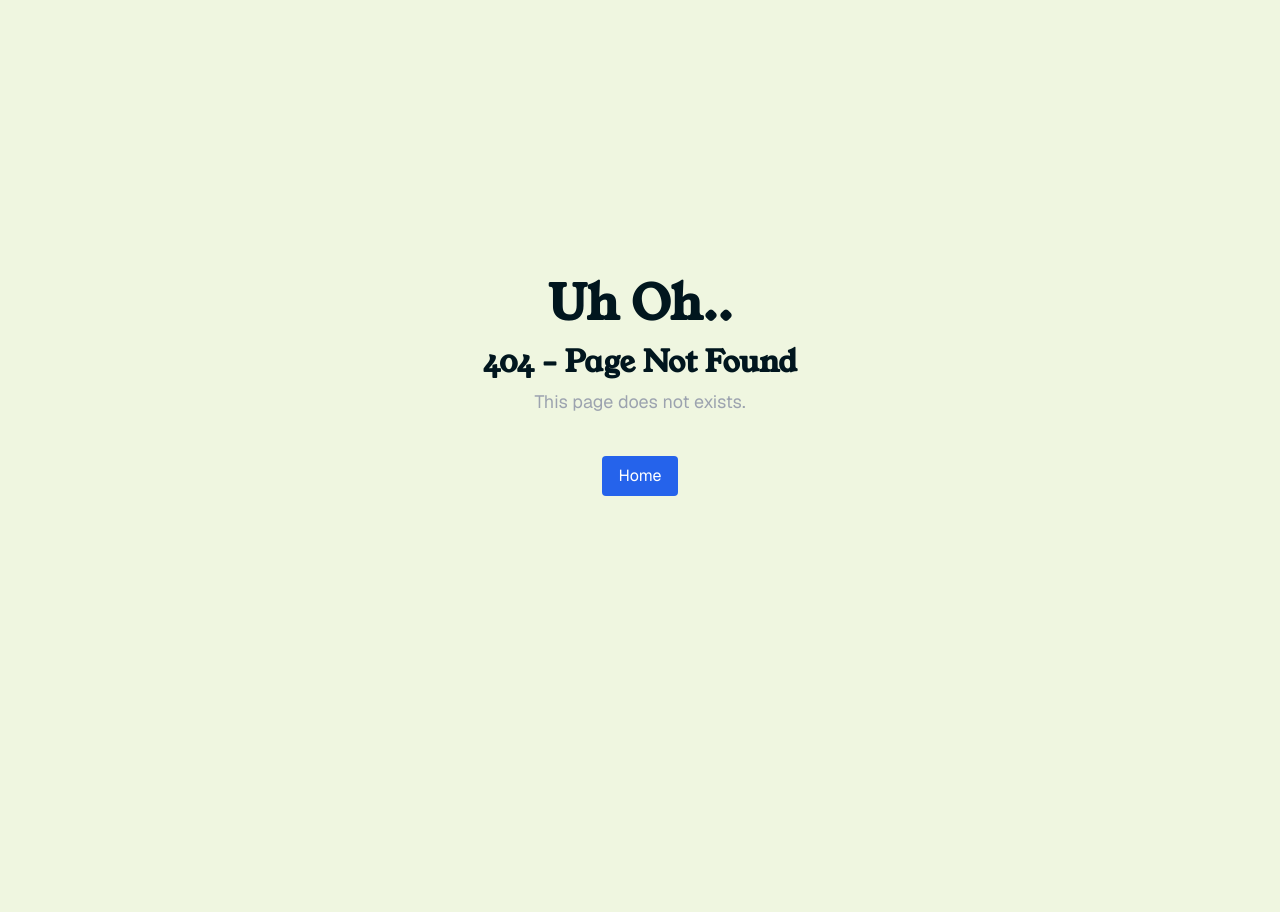
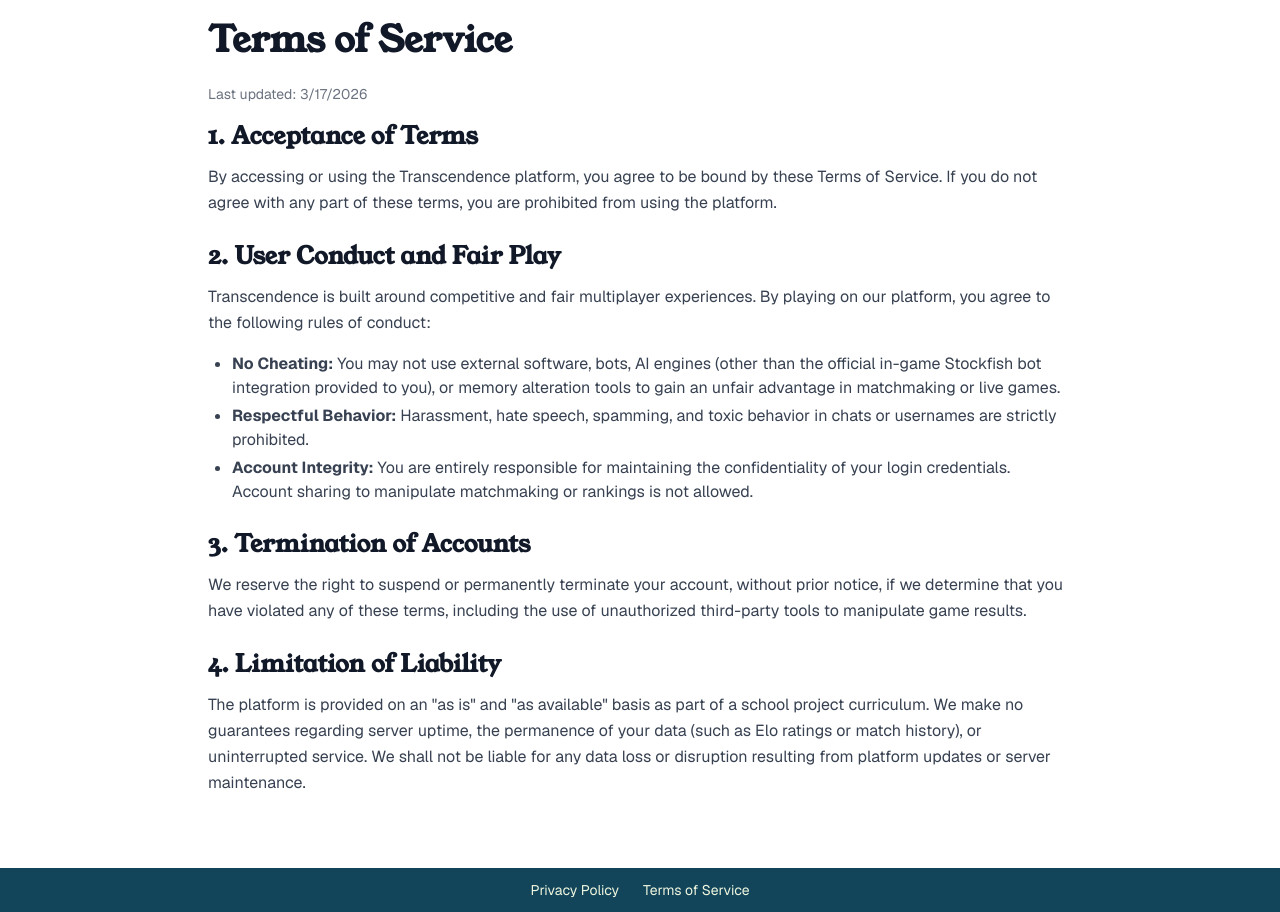
Before and after one commit to LilBoooopp/transcendence, a React (Create React App) app in the folder frontend/: page /terms-of-service in a window 1280 px wide. Before the commit this address had no page. Shown: the part 100-1012 px from the top of the page. Before the commit the page ends 912 px from the top, so only its background shows below. Built offline with nearby package versions, Linux system fonts and the light colour scheme; the HTML template or start-up script is replaced by a standard one.

Commit message:
added footer with privacyplicy and termsofservice

```diff
--- a/frontend/src/App.tsx
+++ b/frontend/src/App.tsx
@@ -7,6 +7,8 @@ import WireframeGameMode from './pages/Game/GameMode';
 import WireframeBotMode from './pages/Game/BotMode';
 import ProfilePage from './pages/User/ProfilePage';
 import FriendProfilePage from './pages/User/FriendProfilePage';
+import PrivacyPolicy from './pages/Legal/PrivacyPolicy';
+import TermsOfService from './pages/Legal/TermsOfService';
 
 import MatchmakingWaiting from './pages/Game/MatchmakingWaiting';
 import BotGameLauncher from './components/BotGameLauncher';
@@ -35,6 +37,8 @@ function App() {
             <Route path="/dashboard" element={<ProtectedRoute><Layout><WireframeDashboard /></Layout></ProtectedRoute>} />
             <Route path="/user" element={<ProtectedRoute><Layout><ProfilePage /></Layout></ProtectedRoute>} />
 						<Route path="/friend/:username" element={<ProtectedRoute><Layout><FriendProfilePage /></Layout></ProtectedRoute>} />
+						<Route path="/privacy-policy" element={<Layout><PrivacyPolicy /></Layout>} />
+            <Route path="/terms-of-service" element={<Layout><TermsOfService /></Layout>} />
 
             <Route path="/play" element={<ProtectedRoute><Layout><MatchmakingWaiting /></Layout></ProtectedRoute>} />
             <Route path="/bot-launch" element={<ProtectedRoute><Layout><BotGameLauncher /></Layout></ProtectedRoute>} />
--- /dev/null
+++ b/frontend/src/components/Footer.tsx
@@ -0,0 +1,19 @@
+import React from 'react';
+import { Link } from 'react-router-dom';
+
+export default function Footer() {
+  return (
+    <footer className="w-full bg-primary text-text-default py-3 mt-auto">
+      <div className="max-w-7xl mx-auto px-6 flex flex-col md:flex-row justify-center items-center">
+        <div className="flex space-x-6 text-sm">
+          <Link to="/privacy-policy" className="hover:text-accent transi">
+            Privacy Policy
+          </Link>
+          <Link to="/terms-of-service" className="hover:text-accent transition">
+            Terms of Service
+          </Link>
+        </div>
+      </div>
+    </footer>
+  );
+}
--- a/frontend/src/pages/Header & Footer/Layout.tsx
+++ b/frontend/src/pages/Header & Footer/Layout.tsx
@@ -1,5 +1,6 @@
 import React, { useState, useEffect } from "react";
 import Navbar from "../../components/Navbar";
+import Footer from "../../components/Footer"; // Import the Footer
 import { useDarkMode } from '../../hooks/darkMode'
 
 interface LayoutProps {
@@ -17,8 +18,9 @@ export default function Layout({ children }: LayoutProps) {
     }
   }, [isDarkMode]);
 
+  // Notice the flex flex-col min-h-screen which naturally pushes the mt-auto footer to the bottom
   return (
-    <div className="min-h-screen flex flex-col">
+    <div className="min-h-screen flex flex-col bg-white dark:bg-gray-900 text-gray-900 dark:text-white">
 
       <Navbar
         isDarkMode={isDarkMode}
@@ -29,6 +31,9 @@ export default function Layout({ children }: LayoutProps) {
         {children}
       </main>
 
+      {/* Add the Footer here */}
+      <Footer />
+
     </div>
   );
 }
--- /dev/null
+++ b/frontend/src/pages/Legal/PrivacyPolicy.tsx
@@ -0,0 +1,51 @@
+import React from 'react';
+
+export default function PrivacyPolicy() {
+  return (
+    <div className="max-w-4xl mx-auto py-8 px-4">
+      <h1 className="text-4xl font-bold mb-6">Privacy Policy</h1>
+      <p className="mb-4 text-sm text-gray-500">Last updated: {new Date().toLocaleDateString()}</p>
+
+      <div className="space-y-6 text-gray-700 dark:text-gray-300">
+        <section>
+          <h2 className="text-2xl font-semibold mb-3 text-gray-900 dark:text-white">1. Information We Collect</h2>
+          <p>
+            When you register and use the Transcendence platform, we collect information necessary to provide you with the services. This includes:
+          </p>
+          <ul className="list-disc pl-6 mt-2 space-y-1">
+            <li><strong>Account Information:</strong> Your chosen username, email address, and authentication credentials (such as standard passwords or 42 Intra OAuth tokens).</li>
+            <li><strong>Gameplay Data:</strong> Match history, win/loss records, Elo ratings, and in-game statistics.</li>
+            <li><strong>Social Data:</strong> Your friends list, blocked users, and public profile data you choose to share.</li>
+          </ul>
+        </section>
+
+        <section>
+          <h2 className="text-2xl font-semibold mb-3 text-gray-900 dark:text-white">2. How We Use Your Information</h2>
+          <p>We use the collected information solely to operate and improve our platform:</p>
+          <ul className="list-disc pl-6 mt-2 space-y-1">
+            <li>To manage your account, authenticate your login, and secure our system.</li>
+            <li>To facilitate matchmaking, record game outcomes, and update global leaderboards.</li>
+            <li>To provide social features, such as chatting with other players and managing your friends list.</li>
+          </ul>
+        </section>
+
+        <section>
+          <h2 className="text-2xl font-semibold mb-3 text-gray-900 dark:text-white">3. Data Sharing and Protection</h2>
+          <p>
+            We take your privacy seriously. Your personal information is not sold to or shared with third-party advertisers. Your username, avatar, game statistics, and match history are considered public information on the platform and may be visible to other registered players on leaderboards and user profiles.
+          </p>
+          <p className="mt-2">
+            We implement industry-standard security measures, including secure socket layer (SSL) technology and JWT-based authentication, to protect your data against unauthorized access or disclosure.
+          </p>
+        </section>
+
+        <section>
+          <h2 className="text-2xl font-semibold mb-3 text-gray-900 dark:text-white">4. Your Rights</h2>
+          <p>
+            You have the right to access the data we store about you and request its deletion. If you wish to delete your account or retrieve your data, please contact the site administrators or use the account management features provided in your user profile.
+          </p>
+        </section>
+      </div>
+    </div>
+  );
+}
--- /dev/null
+++ b/frontend/src/pages/Legal/TermsOfService.tsx
@@ -0,0 +1,45 @@
+import React from 'react';
+
+export default function TermsOfService() {
+  return (
+    <div className="max-w-4xl mx-auto py-8 px-4">
+      <h1 className="text-4xl font-bold mb-6">Terms of Service</h1>
+      <p className="mb-4 text-sm text-gray-500">Last updated: {new Date().toLocaleDateString()}</p>
+
+      <div className="space-y-6 text-gray-700 dark:text-gray-300">
+        <section>
+          <h2 className="text-2xl font-semibold mb-3 text-gray-900 dark:text-white">1. Acceptance of Terms</h2>
+          <p>
+            By accessing or using the Transcendence platform, you agree to be bound by these Terms of Service. If you do not agree with any part of these terms, you are prohibited from using the platform.
+          </p>
+        </section>
+
+        <section>
+          <h2 className="text-2xl font-semibold mb-3 text-gray-900 dark:text-white">2. User Conduct and Fair Play</h2>
+          <p>
+            Transcendence is built around competitive and fair multiplayer experiences. By playing on our platform, you agree to the following rules of conduct:
+          </p>
+          <ul className="list-disc pl-6 mt-2 space-y-1">
+            <li><strong>No Cheating:</strong> You may not use external software, bots, AI engines (other than the official in-game Stockfish bot integration provided to you), or memory alteration tools to gain an unfair advantage in matchmaking or live games.</li>
+            <li><strong>Respectful Behavior:</strong> Harassment, hate speech, spamming, and toxic behavior in chats or usernames are strictly prohibited.</li>
+            <li><strong>Account Integrity:</strong> You are entirely responsible for maintaining the confidentiality of your login credentials. Account sharing to manipulate matchmaking or rankings is not allowed.</li>
+          </ul>
+        </section>
+
+        <section>
+          <h2 className="text-2xl font-semibold mb-3 text-gray-900 dark:text-white">3. Termination of Accounts</h2>
+          <p>
+            We reserve the right to suspend or permanently terminate your account, without prior notice, if we determine that you have violated any of these terms, including the use of unauthorized third-party tools to manipulate game results.
+          </p>
+        </section>
+
+        <section>
+          <h2 className="text-2xl font-semibold mb-3 text-gray-900 dark:text-white">4. Limitation of Liability</h2>
+          <p>
+            The platform is provided on an "as is" and "as available" basis as part of a school project curriculum. We make no guarantees regarding server uptime, the permanence of your data (such as Elo ratings or match history), or uninterrupted service. We shall not be liable for any data loss or disruption resulting from platform updates or server maintenance.
+          </p>
+        </section>
+      </div>
+    </div>
+  );
+}
```
